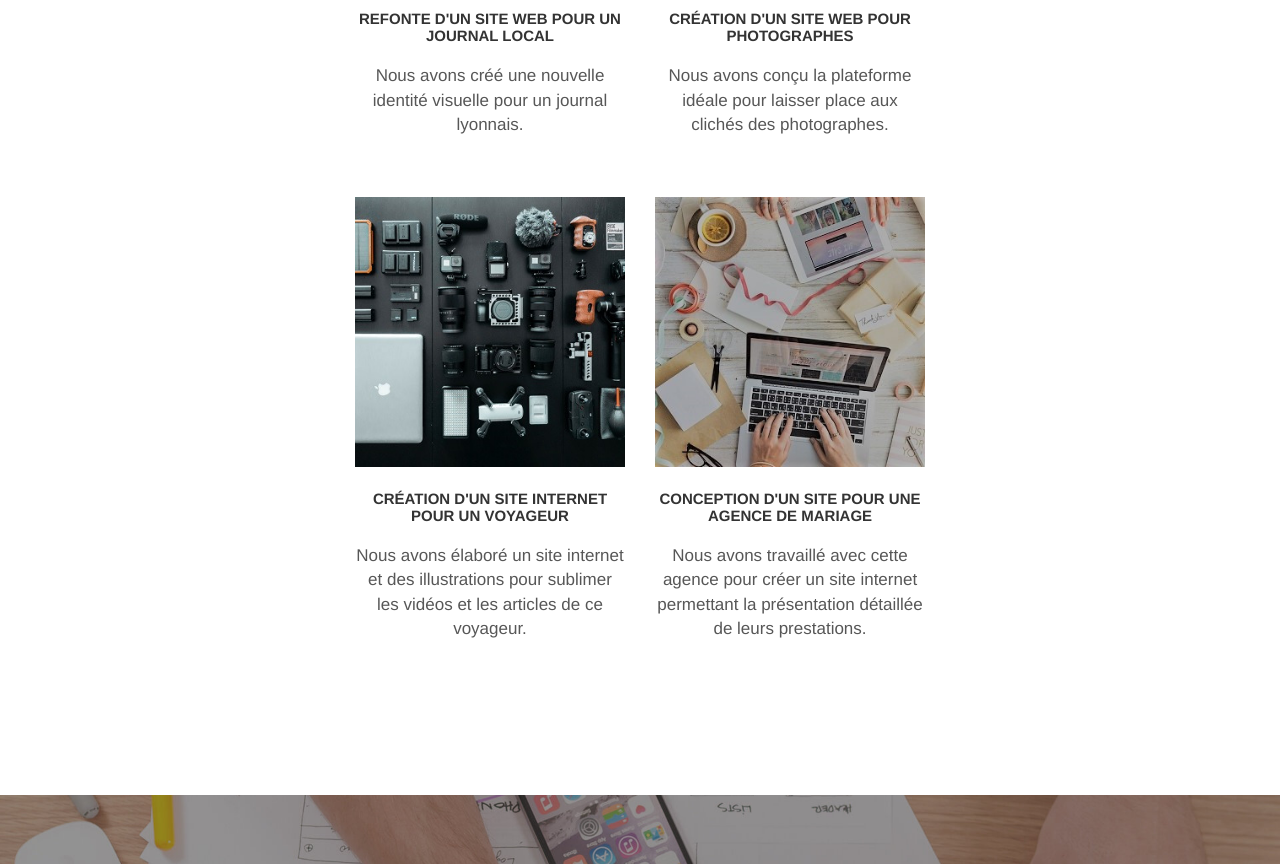
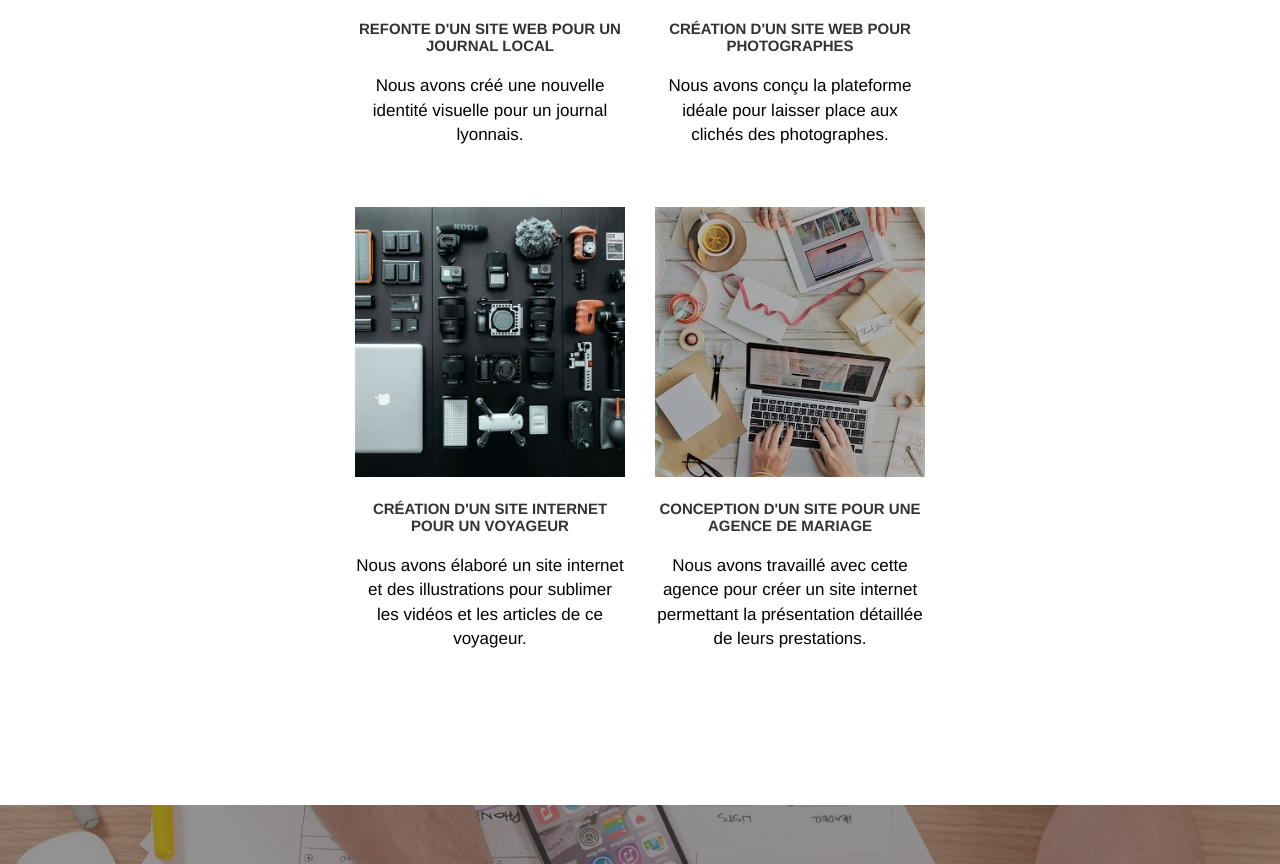
Before and after one commit to DSchackemy/optimisez_un_site_web_existant_Damien_SCHACKEMY, a plain HTML site: page index.html in a window 1280 px wide. Shown: the part 2275-3139 px from the top of the page. Drawn offline with Linux system fonts and the light colour scheme.

Commit message:
color text portfolio

```diff
--- a/index.html
+++ b/index.html
@@ -113,7 +113,7 @@
 					web designers ont réussi à capturer l'essence de notre<br>
 					entreprise et à l'intégrer à notre site. Cela nous à aider à<br>
 					doubler nos ventes en ligne à Lyon"<br>
-					Maxime Guibard, PDG de À vos fourchettes
+					<p></p>Maxime Guibard, PDG de À vos fourchettes
 				</h3>
 			</div>
 		</div>
@@ -154,7 +154,7 @@
 				<h3 class="mg-md text-center">
 					Refonte d'un site web pour un journal local
 				</h3>
-				<p class="text-center">
+				<p class="text-center black">
 					Nous avons créé une nouvelle identité visuelle pour un journal lyonnais.
 				</p>
 			</div>
@@ -163,7 +163,7 @@
 				<h3 class="mg-md text-center">
 					Création d'un site web pour photographes
 				</h3>
-				<p class="text-center">
+				<p class="text-center black">
 					Nous avons conçu la plateforme idéale pour laisser place aux clichés des photographes.
 				</p>
 			</div>
@@ -174,7 +174,7 @@
 				<h3 class="mg-md text-center">
 					Création d'un site internet pour un voyageur
 				</h3>
-				<p class="text-center">
+				<p class="text-center black">
 					Nous avons élaboré un site internet et des illustrations pour sublimer les vidéos et les articles de ce voyageur.
 				</p>
 			</div>
@@ -183,7 +183,7 @@
 				<h3 class="mg-md text-center">
 					Conception d'un site pour une agence de mariage
 				</h3>
-				<p class="text-center">
+				<p class="text-center black">
 					Nous avons travaillé avec cette agence pour créer un site internet permettant la présentation détaillée de leurs prestations.
 				</p>
 			</div>
```
